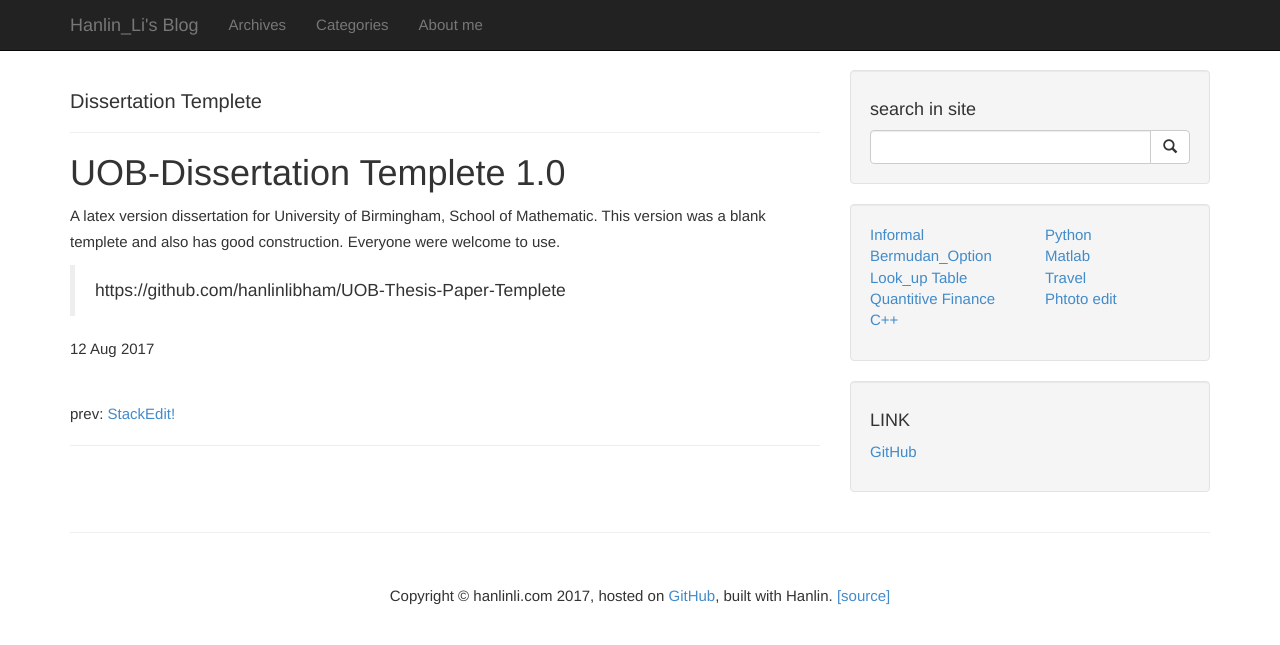
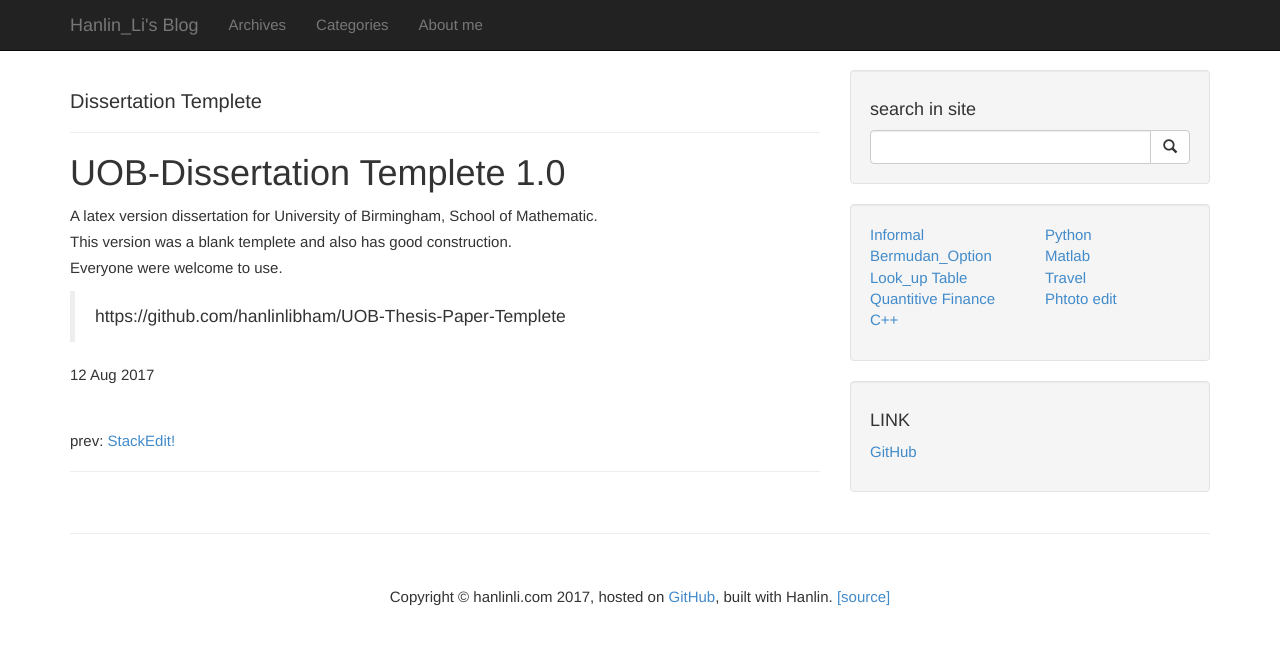
Before and after one commit to hanlinlibham/hanlinlibham.github.io, a Jekyll site: the page built from _posts/informal/2017-08-12-A-UOB-dissertation-Templete.md, in a window 1280 px wide. Shown: the top 645 px of the page. Built offline with Jekyll 4.4.1, drawn with Linux system fonts in a browser that asks for light colours; nearby versions of some CDN libraries; library files that are not in the unit come from our copies; Markdown is read by kramdown in place of the engine named in the settings; comment, search, counter and statistics services are not loaded.

```diff
--- a/_posts/informal/2017-08-12-A-UOB-dissertation-Templete.md
+++ b/_posts/informal/2017-08-12-A-UOB-dissertation-Templete.md
@@ -4,10 +4,10 @@ category: "informal"
 title:  "Dissertation Templete"
 tags: [informal]
 ---
-#UOB-Dissertation Templete 1.0
-A latex version dissertation for University of Birmingham, School of Mathematic.
-This version was a blank templete and also has good construction.
-Everyone were welcome to use.
+# UOB-Dissertation Templete 1.0
+A latex version dissertation for University of Birmingham, School of Mathematic.<br>
+This version was a blank templete and also has good construction.<br>
+Everyone were welcome to use.<br>
 
 >https://github.com/hanlinlibham/UOB-Thesis-Paper-Templete
 
```
